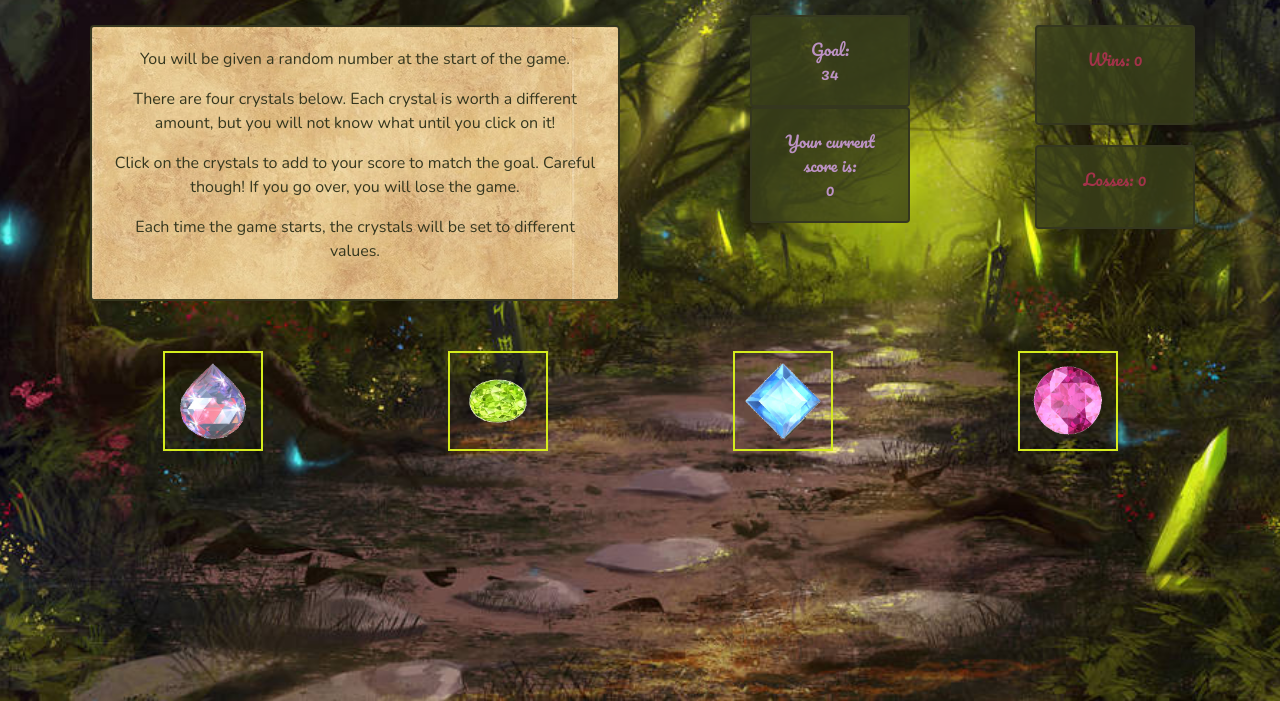
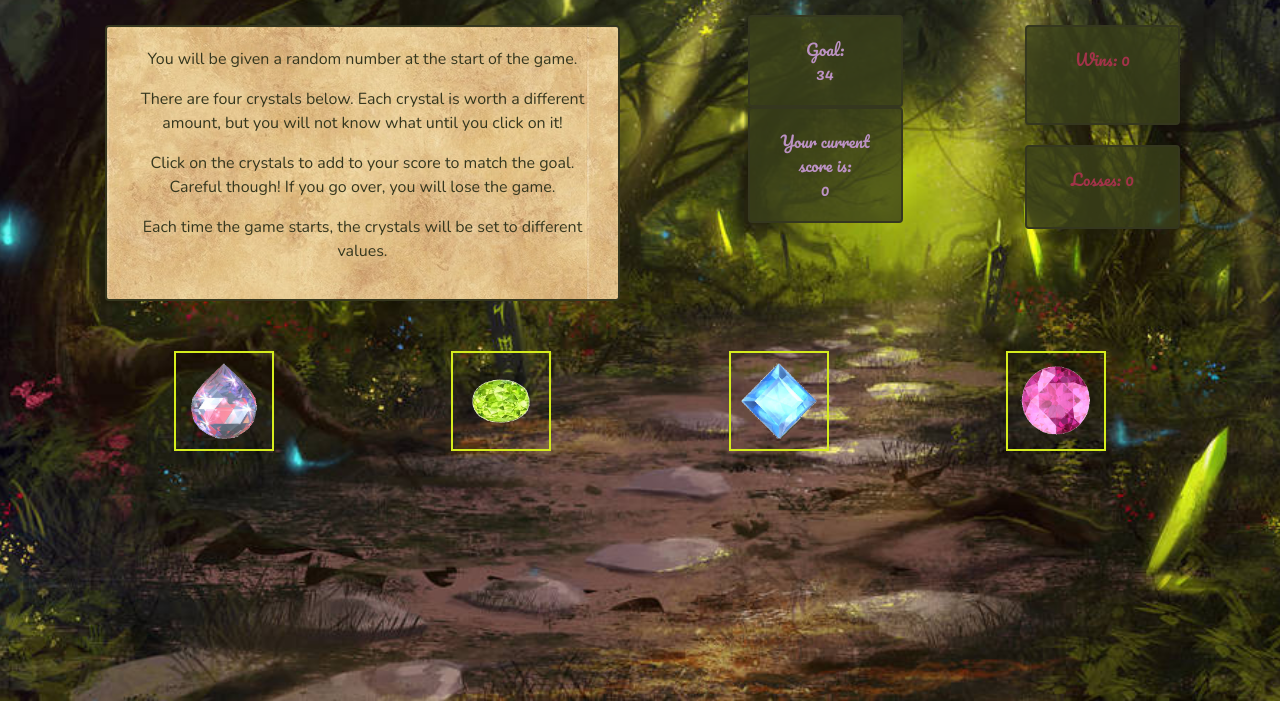
Before and after one commit to KrystalCW/unit-4-game, a plain HTML site: page index.html in a window 1280 px wide. Shown: the part 99-800 px from the top of the page. Drawn offline with nearby package versions, Linux system fonts and the light colour scheme.

Commit message:
styling changes

```diff
--- a/index.html
+++ b/index.html
@@ -11,7 +11,7 @@
 
 <body>
 
-    <!-- <div class="container"> -->
+    <div class="container">
         <div class="row">
             <div class="col-12">
                 <h1>Crystal Collecting</h1>
@@ -78,51 +78,14 @@
                     <img id="crystal4" src="assets/images/crystal-4.png" value="4">
                 </div>
             </div>
-        <!-- </div> -->
-
-
-
-            <!-- <div class="row">
-                <div class="col-md-8 sections" id="intro">
-                    <img id="crystal1" src="assets/images/crystal1.jpg" value="1">
-                </div>
-            </div>
-            <div class="row">
-                <div class="col-md-3 sections" id="goal-box">Goal: <span id="goal">0</span></div>
-                <div class="col-md-3 sections" id="wins-losses">
-                    <p>Wins: <span id="wins">0</span><p>
-                    <p>Losses: <span id="losses">0</p>
-                </div>
-            </div>
-            <div class="row" id="images">
-                <div class="col-md-3 crystals">
-                    <img id="crystal1" src="assets/images/crystal1.jpg" value="1">
-                </div>
-                <div class="col-md-3 crystals">
-                    <img id="crystal2" src="assets/images/crystal1.jpg" value="2">
-                </div>
-                <div class="col-md-3 crystals">
-                    <img id="crystal3" src="assets/images/crystal1.jpg" value="3">
-                </div>
-                <div class="col-md-3 crystals">
-                    <img id="crystal4" src="assets/images/crystal1.jpg" value="4">
-                </div>
-            </div>
-            <div class="row">
-                <div class="col-md-6 sections" id="score-description">
-                    <p>Your total score is:</p>
-                </div>
-            </div>
-            <div class="row">
-                <div class="col-md-6 sections" id="crystal-score-box">
-
-                </div>
-            </div> -->
-        <!-- </div>
-    </div> -->
+        </div>
+    </div>
 
     <script src="https://code.jquery.com/jquery-3.3.1.slim.min.js" integrity="sha384-q8i/X+965DzO0rT7abK41JStQIAqVgRVzpbzo5smXKp4YfRvH+8abtTE1Pi6jizo" crossorigin="anonymous"></script>
     <script src="assets/javascript/game.js"></script>
     <script src="https://cdnjs.cloudflare.com/ajax/libs/popper.js/1.14.6/umd/popper.min.js" integrity="sha384-wHAiFfRlMFy6i5SRaxvfOCifBUQy1xHdJ/yoi7FRNXMRBu5WHdZYu1hA6ZOblgut" crossorigin="anonymous"></script>
     <script src="https://stackpath.bootstrapcdn.com/bootstrap/4.2.1/js/bootstrap.min.js" integrity="sha384-B0UglyR+jN6CkvvICOB2joaf5I4l3gm9GU6Hc1og6Ls7i6U/mkkaduKaBhlAXv9k" crossorigin="anonymous"></script>
+
 </body>
+
+</html>
```
